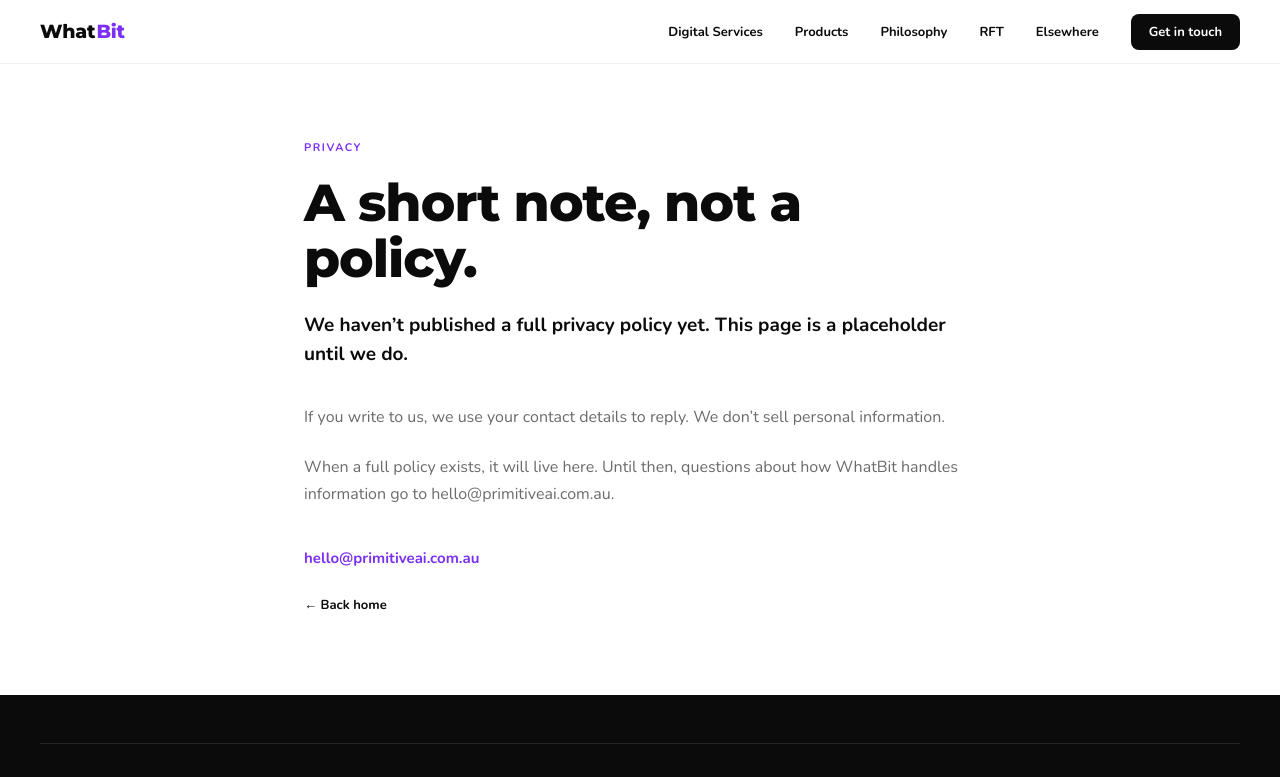
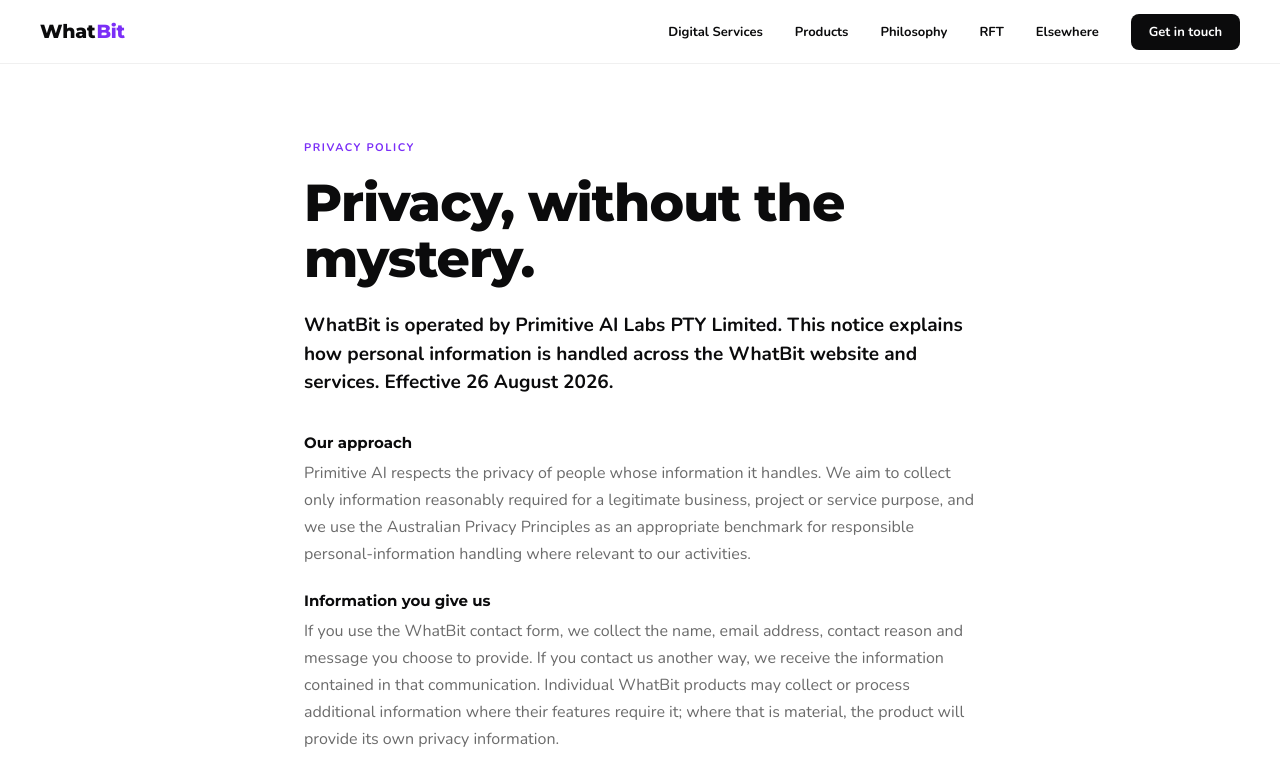
Before and after one commit to DaddysCoder/whatbit-web, a Next.js app: page /privacy in a window 1280 px wide. Shown: the top 777 px of the page. Built offline with nearby package versions, Linux system fonts and the light colour scheme.

Commit message:
Publish WhatBit privacy policy

```diff
--- a/app/privacy/page.tsx
+++ b/app/privacy/page.tsx
@@ -3,24 +3,67 @@
 import { CONTACT_EMAIL } from "@/lib/site";
 
 export const metadata: Metadata = {
-  title: "Privacy — WhatBit",
-  description: "A short placeholder on privacy. WhatBit has not published a full policy yet.",
+  title: "Privacy Policy — WhatBit",
+  description: "How WhatBit and Primitive AI handle personal information, privacy, security, retention and complaints.",
 };
 
 export default function Page() {
   return (
     <DocPage
-      eyebrow="PRIVACY"
-      title="A short note, not a policy."
-      lede="We haven’t published a full privacy policy yet. This page is a placeholder until we do."
+      eyebrow="PRIVACY POLICY"
+      title="Privacy, without the mystery."
+      lede="WhatBit is operated by Primitive AI Labs PTY Limited. This notice explains how personal information is handled across the WhatBit website and services. Effective 26 August 2026."
       blocks={[
         {
-          text: "If you write to us, we use your contact details to reply. We don’t sell personal information.",
+          heading: "Our approach",
+          text: "Primitive AI respects the privacy of people whose information it handles. We aim to collect only information reasonably required for a legitimate business, project or service purpose, and we use the Australian Privacy Principles as an appropriate benchmark for responsible personal-information handling where relevant to our activities.",
         },
         {
-          text: `When a full policy exists, it will live here. Until then, questions about how WhatBit handles information go to ${CONTACT_EMAIL}.`,
+          heading: "Information you give us",
+          text: "If you use the WhatBit contact form, we collect the name, email address, contact reason and message you choose to provide. If you contact us another way, we receive the information contained in that communication. Individual WhatBit products may collect or process additional information where their features require it; where that is material, the product will provide its own privacy information.",
+        },
+        {
+          heading: "Why we use it",
+          text: "We use information we receive to respond to enquiries, provide and support our products and services, manage client or commercial relationships, maintain security, troubleshoot problems, meet legal or contractual obligations, and improve the reliability and usefulness of our services. We do not sell personal information.",
+        },
+        {
+          heading: "Contact-form delivery",
+          text: "Messages submitted through the WhatBit contact form are sent to Primitive AI using an email-delivery service. The information in the form is transmitted for that purpose and may be processed by the relevant technology provider as necessary to deliver the message. Please do not include passwords, API keys, payment-card numbers, health information or other highly sensitive information in an ordinary website enquiry unless it is genuinely necessary and you are authorised to provide it.",
+        },
+        {
+          heading: "Technical information",
+          text: "Like most websites, our hosting and security infrastructure may process ordinary technical information needed to deliver and protect the site, such as IP address, browser and device information, requested pages, timestamps, security events and technical errors. We do not intentionally place contact-form message contents in public URLs.",
+        },
+        {
+          heading: "Third-party services and overseas processing",
+          text: "We use technology providers for functions such as hosting, security, communications and, for some products, payment processing. Some providers may process or store limited business, contact or technical information outside Australia. We consider the nature of the information, provider terms, privacy and security controls, and the purpose of the service when selecting and using providers.",
+        },
+        {
+          heading: "Security",
+          text: "We use reasonable technical and organisational safeguards proportionate to the information involved, including access controls, secure transport, strong authentication where supported, careful supplier selection and information minimisation. No website, device, transmission method or storage system can be guaranteed to be completely secure.",
+        },
+        {
+          heading: "Retention and deletion",
+          text: "We do not keep personal information indefinitely merely because storage is available. Information may be retained for as long as reasonably needed to respond to an enquiry, provide a service, maintain appropriate business records, meet legal or contractual obligations, manage disputes, or protect security. When information is no longer reasonably required, secure deletion or de-identification is considered where appropriate.",
+        },
+        {
+          heading: "Access and correction",
+          text: `You can ask us about personal information we hold about you, or request correction where appropriate, by contacting ${CONTACT_EMAIL}. Some requests may be subject to lawful exceptions or practical limits depending on the information involved.`,
+        },
+        {
+          heading: "Privacy incidents",
+          text: "Suspected privacy or security incidents are assessed promptly. Where the Notifiable Data Breaches scheme or another legal notification requirement applies, Primitive AI will assess the incident and make required notifications.",
+        },
+        {
+          heading: "Complaints and questions",
+          text: `Privacy concerns or complaints can be sent to ${CONTACT_EMAIL}. We will review them in good faith and handle them proportionately. Our adopted Complaints and Feedback Handling Policy aims to acknowledge substantive complaints within 2 business days where practicable and resolve ordinary complaints within 10 business days where reasonably practicable.`,
+        },
+        {
+          heading: "Changes to this notice",
+          text: "We may update this notice when our products, technology providers, information practices or legal obligations materially change. The current version will remain available on this page.",
         },
       ]}
+      cta={{ href: "/contact", label: "Contact WhatBit →" }}
     />
   );
 }
```
